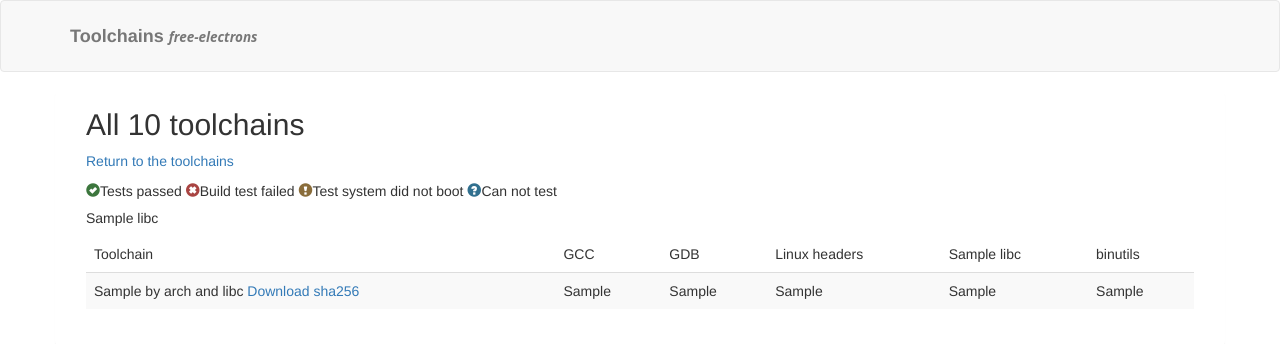
After one commit to bootlin/toolchains-webpage, a Python web app: template templates/arch_listing.jinja in a window 1280 px wide. The commit adds this page. Shown: the top 344 px of the page. Run offline with Jinja, Linux system fonts and the light colour scheme; the template is opened without the code that fills it: most values are stand-ins (such as "Sample title", 1, 10 or a date in 2020); some libraries are stand-ins or nearby versions.

Commit message:
Add a per-architecture page showing everything
Signed-off-by: Florent Jacquet <florent.jacquet@free-electrons.com>

```diff
--- /dev/null
+++ b/templates/arch_listing.jinja
@@ -0,0 +1,90 @@
+<!DOCTYPE html>
+<html>
+<!--
+Last update: {{ datetime.now() }}
+Time to generate: {{ datetime.now() - start_time }}
+-->
+    <head>
+        <meta http-equiv="content-type" content="text/html; charset=utf-8" />
+        <title>All {{ arch }} toolchains - Cross-compilation toolchains for Linux</title>
+
+        <link rel="stylesheet" href="https://bootswatch.com/yeti/bootstrap.min.css" crossorigin="anonymous">
+        <script src="https://code.jquery.com/jquery-1.12.4.js"></script>
+        <script src="https://cdn.datatables.net/1.10.13/js/jquery.dataTables.min.js"></script>
+        <script src="https://maxcdn.bootstrapcdn.com/bootstrap/3.3.7/js/bootstrap.min.js" integrity="sha384-Tc5IQib027qvyjSMfHjOMaLkfuWVxZxUPnCJA7l2mCWNIpG9mGCD8wGNIcPD7Txa" crossorigin="anonymous"></script>
+<style type="text/css" media="all">
+.navbar-brand a {
+    font-family: 'Ubuntu Mono', sans;
+    font-style: italic;
+}
+.navbar-brand {
+    font-weight: bold;
+}
+</style>
+    <body>
+        <div class="navbar navbar-default">
+            <div class="container">
+                <div class="navbar-header">
+                    <h5 class="navbar-brand">Toolchains <a class="small"
+                                      href="http://free-electrons.com"><b>free-electrons</b></a></h5>
+                </div>
+            </div>
+        </div>
+        <div class="panel container">
+            <div class="panel-body">
+                <div class="row mt centered">
+                    <div class="col-md-12 text-justify">
+                        <h2 style="margin-top: 0px;">All {{ arch }} toolchains</h2>
+                        <p> <a href="index.html">Return to the toolchains</a></p>
+                        <span class="glyphicon glyphicon-ok-sign text-success"></span>Tests passed
+                        <span class="glyphicon glyphicon-remove-sign text-danger"></span>Build test failed
+                        <span class="glyphicon glyphicon-exclamation-sign text-warning"></span>Test system did not boot
+                        <span class="glyphicon glyphicon-question-sign text-info"></span>Can not test
+                        {% for l in toolchains.libc_list(release) %}
+                        {% if toolchains.get_by_arch_and_libc(release, arch, l) %}
+                        <h5>{{ l }}</h5>
+                        <table class="table table-striped table-hover">
+                            <thead>
+                                <tr>
+                                    <td>Toolchain</td>
+                                    <td>GCC</td>
+                                    <td>GDB</td>
+                                    <td>Linux headers</td>
+                                    <td>{{ l }}</td>
+                                    <td>binutils</td>
+                                </tr>
+                            </thead>
+                            <tbody>
+                                {% for t in toolchains.get_by_arch_and_libc(release, arch, l)|reverse %}
+                                <tr>
+                                    <td>
+                                        {% if t.flag == "TEST-OK" %}
+                                        <span class="glyphicon glyphicon-ok-sign text-success" title="Tests passed"></span>
+                                        {% elif t.flag == "SYSTEM-BUILD-FAILED" %}
+                                        <span class="glyphicon glyphicon-remove-sign text-danger" title="Build test failed"></span>
+                                        {% elif t.flag == "CAN-NOT-TEST" %}
+                                        <span class="glyphicon glyphicon-question-sign text-info" title="Can not test"></span>
+                                        {% elif t.flag == "NO-BOOT" %}
+                                        <span class="glyphicon glyphicon-exclamation-sign text-warning" title="Test system did not boot"></span>
+                                        {% endif %}
+                                        {{ t.name }}
+                                        <a href="/downloads/{{ release }}/toolchains/{{ arch }}/tarballs/{{ t.name }}.tar.bz2">Download</a>
+                                        <a href="/downloads/{{ release }}/toolchains/{{ arch }}/tarballs/{{ t.name }}.sha256">sha256</a>
+                                    </td>
+                                    <td>{{ t.get_gcc_version() }}</td>
+                                    <td>{{ t.get_gdb_version() or '-' }}</td>
+                                    <td>{{ t.get_linux_version() }}</td>
+                                    <td>{{ t.get_libc_version() }}</td>
+                                    <td>{{ t.get_binutils_version() }}</td>
+                                </tr>
+                                {% endfor %}
+                            </tbody>
+                        </table>
+                        {% endif %}
+                        {% endfor %}
+                    </div>
+                </div>
+            </div>
+        </div>
+    </body>
+</html>
--- a/templates/faq.jinja
+++ b/templates/faq.jinja
@@ -39,7 +39,7 @@ Time to generate: {{ datetime.now() - start_time }}
                     <div class="row mt centered">
                         <div class="col-md-12 text-justify">
                             <h2 style="margin-top: 0px;">FAQ</h2>
-                            <p> <a href="/">Return to the toolchains</a></p>
+                            <p> <a href="index.html">Return to the toolchains</a></p>
                             <dl>
                                 <dt>Are the toolchains available on x86?</dt>
                                 <dd>Not for now, since it would double the number of toolchains, and nobody provided us a true, real world use case.</dd>
--- a/templates/index.jinja
+++ b/templates/index.jinja
@@ -152,7 +152,7 @@ $(document).ready(function() {
                             '<span class="glyphicon glyphicon-exclamation-sign text-warning" title="Test system did not boot"></span> Test system did not boot</span>';
                         break;
                 }
-                output += '<br><a href="downloads/{{ main_release }}/toolchains/' + toolchain['arch'] + '/tarballs/' + toolchain['name'] + '.sha256">checksum (sha256)</a>';
+                output += '<br><a href="/downloads/{{ main_release }}/toolchains/' + toolchain['arch'] + '/tarballs/' + toolchain['name'] + '.sha256">checksum (sha256)</a>';
                 output += "</small>";
                 output += '<table class="table table-condensed"><tbody>';
                 $.each(toolchain['summary'], function(k, v) {
@@ -166,6 +166,7 @@ $(document).ready(function() {
 
 
             });
+            output += '<div class="col-md-12"><a href="{{ main_release }}_' + $select_arch.val() + '.html">View all ' + $select_arch.val() + ' toolchains</div>';
             return output;
         });
         $('[data-toggle="tooltip"]').tooltip();
```
Also changed, not shown: main.py (+16 -0 lines), toolchain.py (+32 -0 lines).
